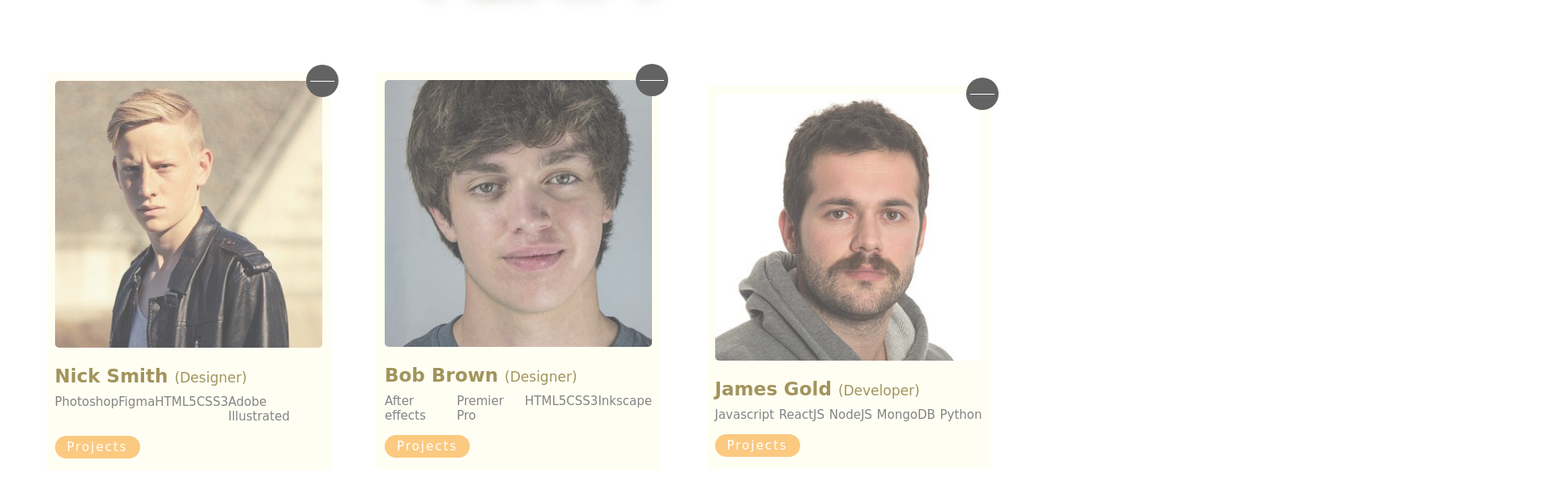
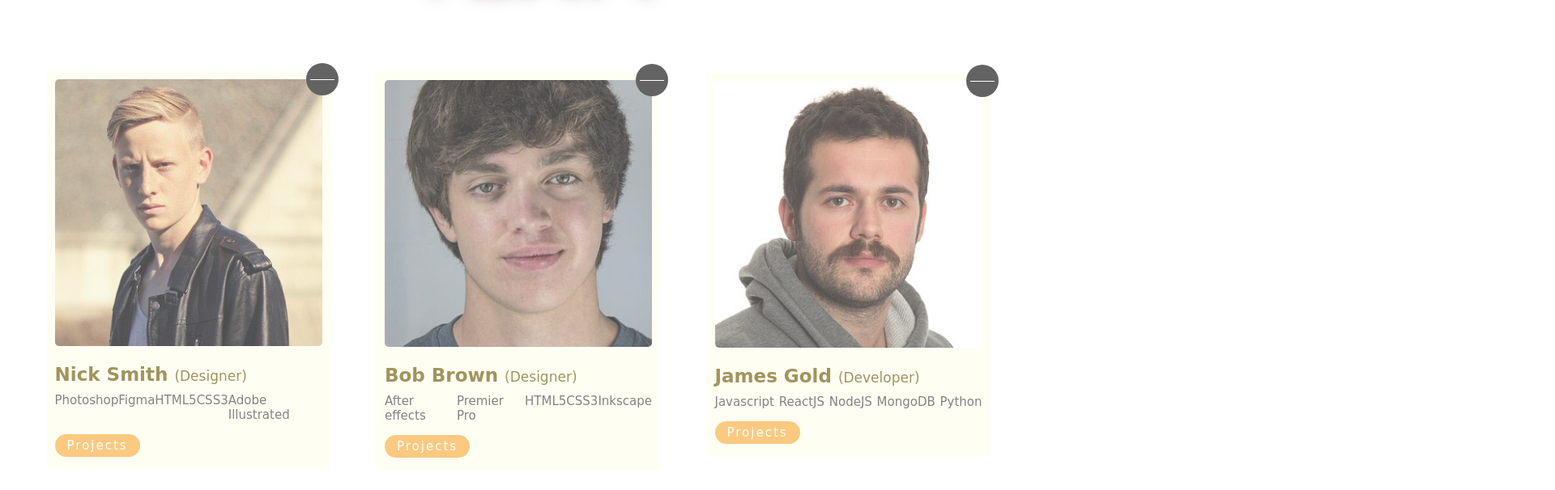
Before and after one commit to ANDREWAHN-UK/creative-agency, a plain HTML site: page index.html in a window 1280 px wide. Shown: the part 1770-2376 px from the top of the page at 81% size, 1920 px wide, since content can reach past the window. Drawn offline with Linux system fonts and the light colour scheme; a web font is replaced by a local one.

Commit message:
updated style.css

```diff
--- a/assets/style.css
+++ b/assets/style.css
@@ -21,8 +21,9 @@
 }
 
 /* removes the horizontal scrollbar */
-body{
+.container{
     overflow-x: hidden;
+    width: 100%;
 }
 
 
@@ -252,11 +253,11 @@ html {
 }
 
 .team-member-card:first-child {
-    align-self: flex-start;
+    align-self: flex-end;
 }
 
 .team-member-card:last-child {
-    align-self: flex-end;
+    align-self: flex-start;
 }
 
 .team-member-img{
```
